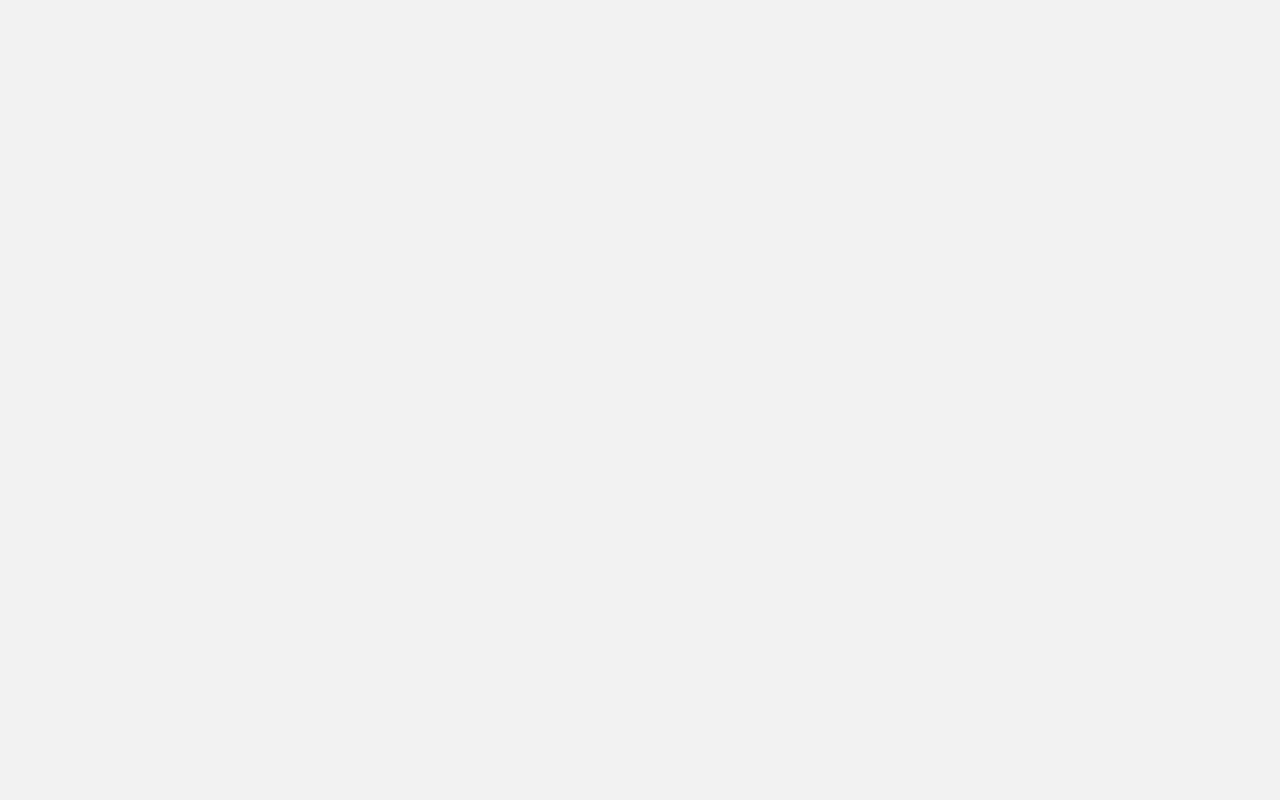
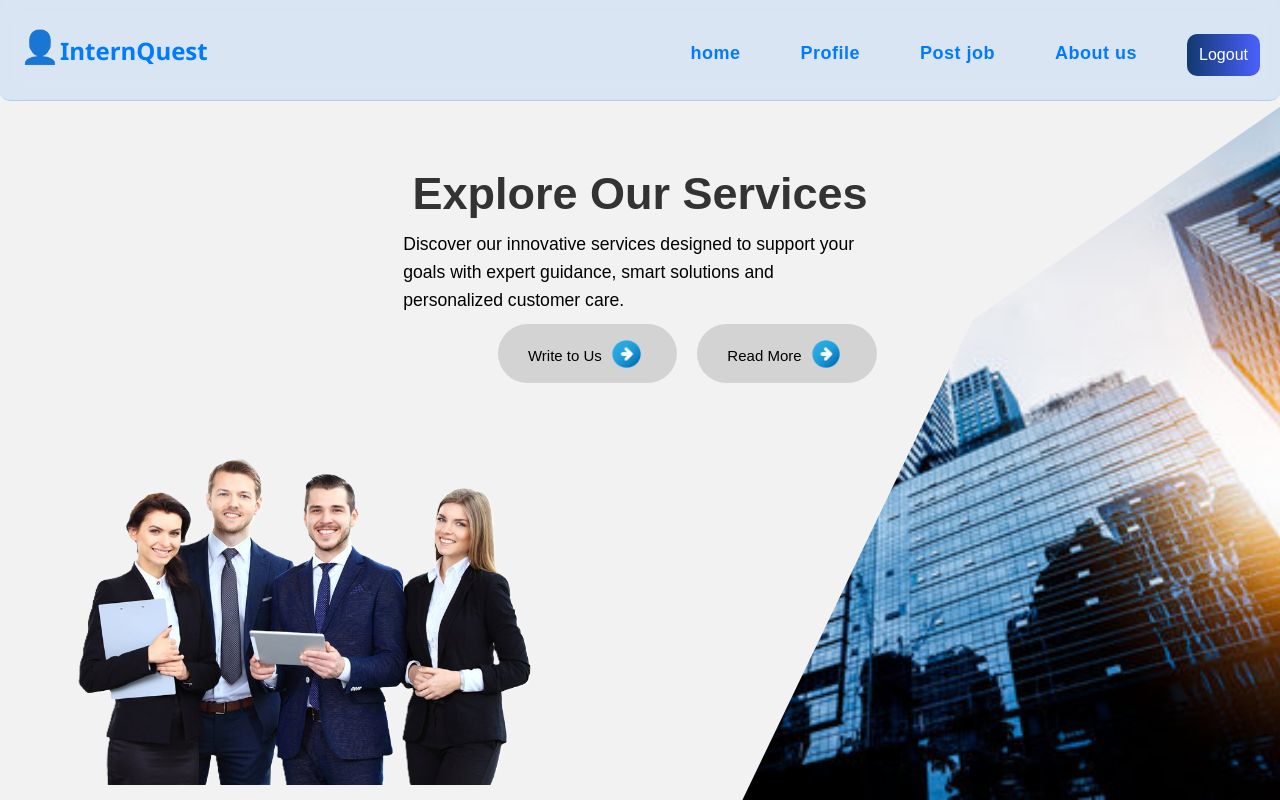
Before and after one commit to kaveenskn/InternQuest-web-Group2, a React (Vite) app: page /employers in a window 1280 px wide. Before the commit this address had no page. Built offline with nearby package versions, Linux system fonts and the light colour scheme.

Commit message:
combined employee page

```diff
--- a/src/App.jsx
+++ b/src/App.jsx
@@ -10,6 +10,7 @@ import EmployeeDashboard from "./pages/EmployeeDashboard";
 import ProfilePage from "./pages/profilePage";
 import StudentsDashboard from "./pages/StudentDashboard";
 import StudentsPage from "./pages/StudentsPage";
+import EmployeePage from "./pages/Employeepage";
 
 
 
@@ -27,8 +28,10 @@ const App = () => {
       {/*students page */}
         <Route path="/students" element={<StudentsPage/>} />
         <Route path="/post" element={<Jobpostform />} />
-        <Route path="/emp" element={<EmployeeDashboard />} />
 
+
+        {/* employee page */}
+        <Route path="/employers" element={<EmployeePage />} />
 
       </Routes>
     </Router>
--- a/src/pages/EmployeeDashboard.jsx
+++ b/src/pages/EmployeeDashboard.jsx
@@ -2,18 +2,13 @@ import React from "react";
 import Navbar from "../component/navbar";
 import EmHero from "../component/EmHero";
 
-const EmpLinks = [
-  { path: "/", label: "home" },
-  { path: "/profile", label: "Profile" },
-  { path: "/find-jobs", label: "Post job" },
-  { path: "/my-cv", label: "About us" },
-];
+
 
 
 const EmployeeDashboard = () => {
   return (
     <div>
-      < Navbar links={EmpLinks}/>
+
       <EmHero />
     </div>
   );
--- /dev/null
+++ b/src/pages/Employeepage.jsx
@@ -0,0 +1,50 @@
+import React, { useState } from 'react'
+import EmployeeDashboard from './EmployeeDashboard';
+import Navbar from '../component/navbar';
+
+
+const EmpLinks = [
+  { key: "home", label: "home" },
+  { key: "profile", label: "Profile" },
+  { key: "find-jobs", label: "Post job" },
+  { key: "about", label: "About us" },
+];
+
+
+const EmployeePage = () => {
+  const [activePage, setActivePage] = useState('home')
+
+  const renderPage = () => {
+    switch (activePage) {
+      case 'home':
+        return (
+          <>
+            <EmployeeDashboard/>
+          </>
+        )
+      case 'profile':
+        return <><h1>hello</h1></>
+      case 'find-jobs':
+        return <div><h2>Find Jobs Page</h2></div>
+      case 'my-cv':
+        return <div><h2>My CV Page</h2></div>
+      default:
+        return <div><h2>Page Not Found</h2></div>
+    }
+  }
+
+  return (
+    <div style={{ display: 'flex', flexDirection: 'column', height: '100vh' }}>
+      <Navbar
+        links={EmpLinks}
+        onLinkClick={(key) => setActivePage(key)}
+        activeKey={activePage}
+      />
+      <div style={{ flex: 1, overflowY: 'auto', padding: '1rem' }}>
+        {renderPage()}
+      </div>
+    </div>
+  )
+}
+
+export default EmployeePage
--- a/src/styles/Jobpostform.css
+++ b/src/styles/Jobpostform.css
@@ -5,11 +5,11 @@
   min-height: 99vh;
   padding: 20px;
   box-sizing: border-box;
-  background: linear-gradient(to right, #12396e, #4a60ff);
+  background-color: aliceblue;
 }
 
 .job-post-form {
-  background: rgba(255, 255, 255, 0.1);
+  background: linear-gradient(to right, #12396e, #4a60ff);
   backdrop-filter: blur(15px);
   -webkit-backdrop-filter: blur(15px);
   border-radius: 16px;
@@ -123,7 +123,7 @@ width: 200px;
 }
 
 .post-btn:hover {
-  background-color: #f0f0f0;
+  background-color: #ffffff;
 }
 
 @media (max-width: 768px) {
```
